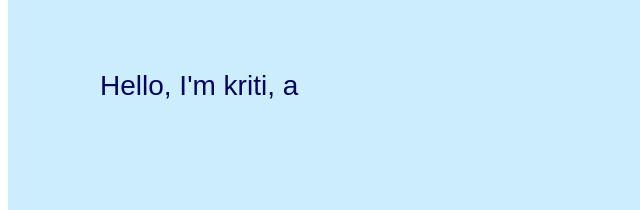
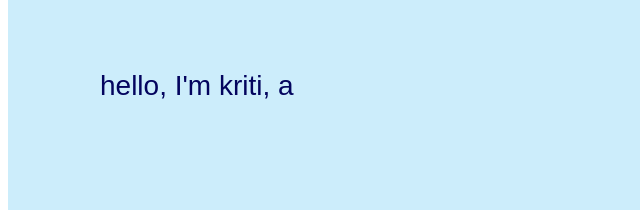
Before and after one commit to kriti-nigam/blue, a plain HTML site: page index.html in a window 1280 px wide. Shown: the part 515-725 px from the top of the page, 0-640 px from the left. Drawn offline with Linux system fonts and the light colour scheme.

Commit message:
Update index.html
content change "Hello" to "hello"

```diff
--- a/index.html
+++ b/index.html
@@ -253,7 +253,7 @@
 
       <section class="hero-section">
         <div class="hero-content">
-          <p>Hello, I'm kriti, a</p>
+          <p>hello, I'm kriti, a</p>
           <h2 class="hero-title">product manager</h2>
           <p class="hero-subtitle">based in bangalore.</p>
           <button class="resume-button">resume</button>
```
